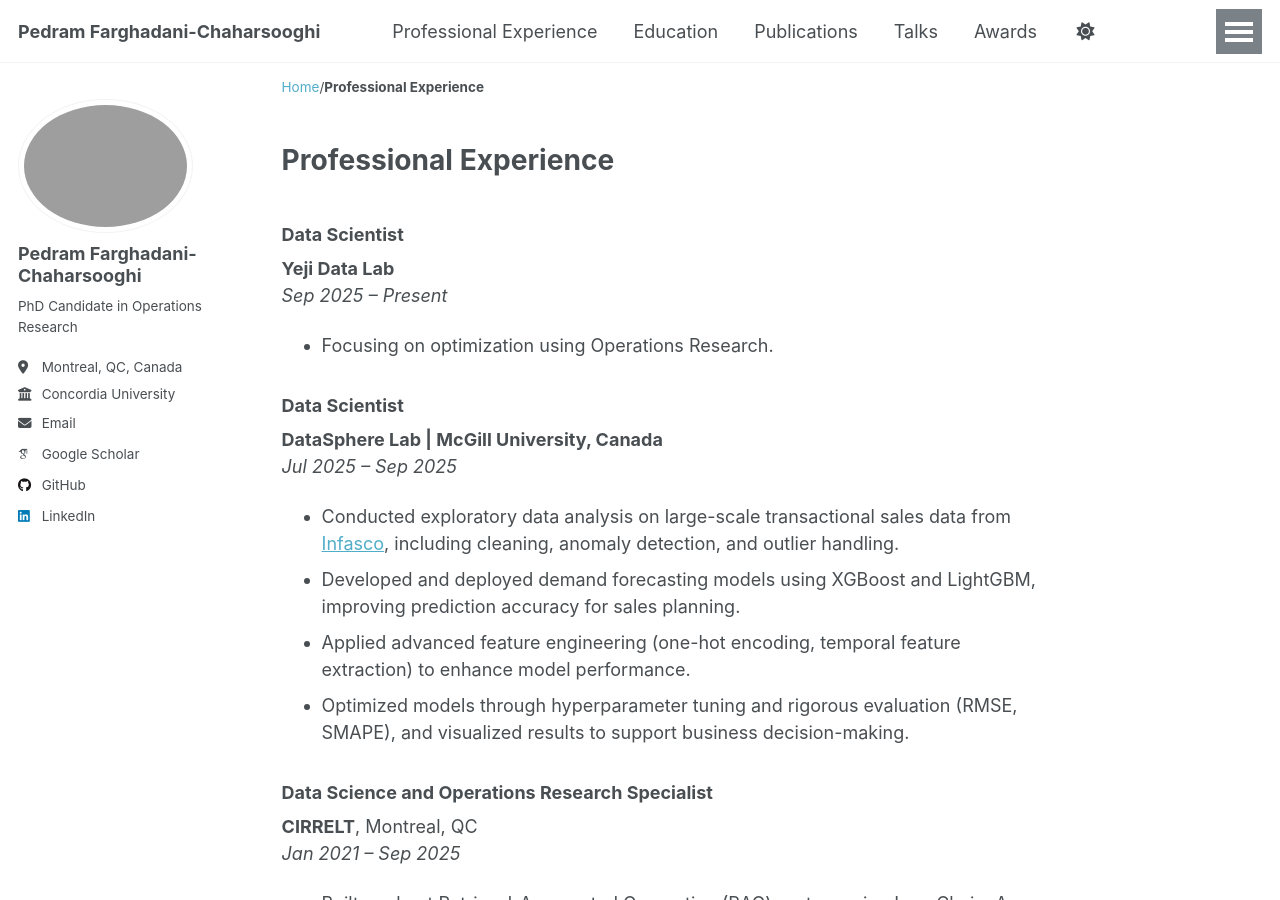
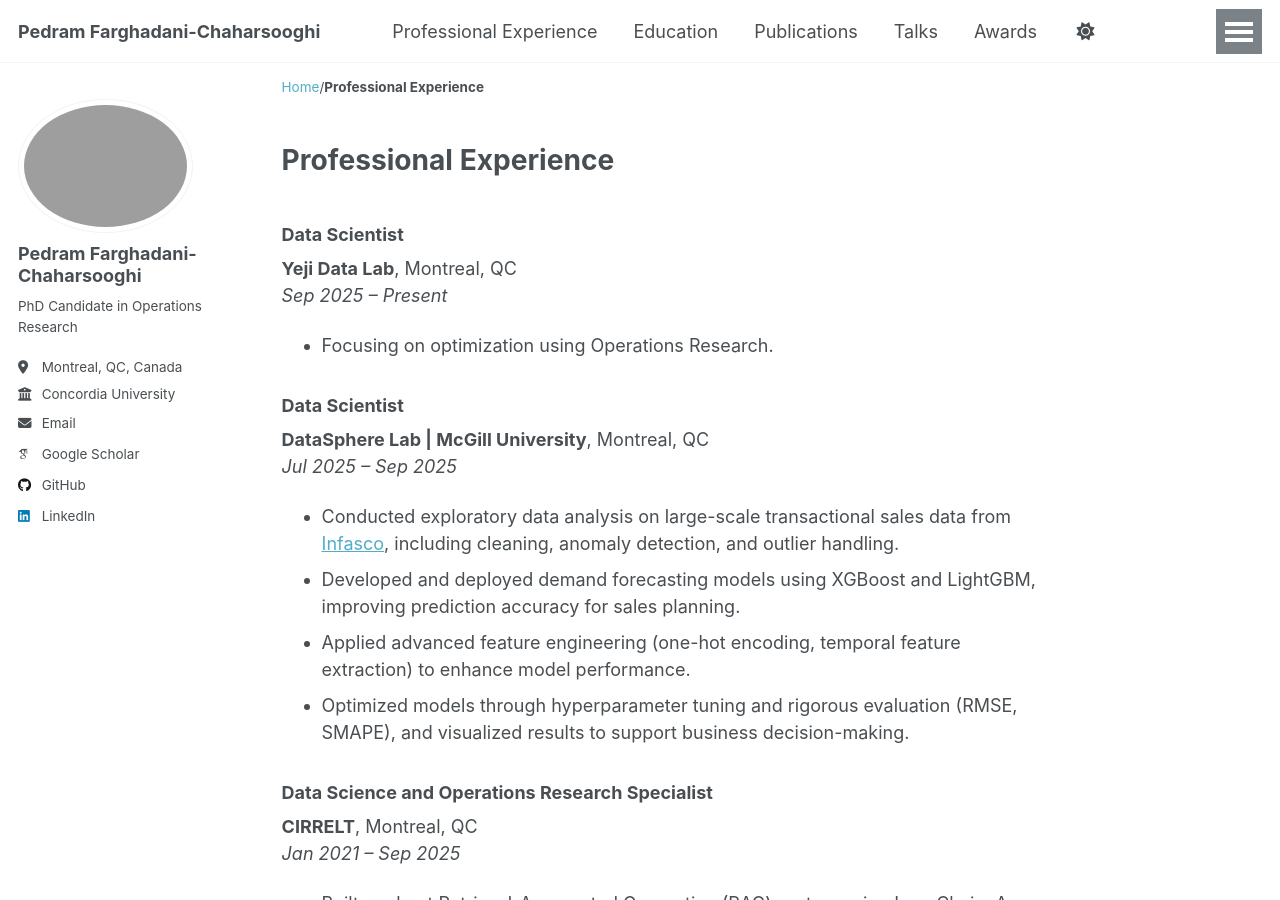
Before and after one commit to Pedram-Fdi/Pedram-Fdi.github.io, a Jekyll site: the page built from _pages/professionalexperience.md, in a window 1280 px wide and 900 px high. Built offline with Jekyll 4.4.1, drawn with Linux system fonts in a browser that asks for light colours; some web fonts are replaced.

Commit message:
Update professionalexperience.md

```diff
--- a/_pages/professionalexperience.md
+++ b/_pages/professionalexperience.md
@@ -6,12 +6,12 @@ author_profile: true
 ---
 
 ### Data Scientist
-**Yeji Data Lab**
+**Yeji Data Lab**, Montreal, QC
 *Sep 2025 – Present*
 - Focusing on optimization using Operations Research.
 
 ### Data Scientist
-**DataSphere Lab | McGill University, Canada**
+**DataSphere Lab | McGill University**, Montreal, QC
 *Jul 2025 – Sep 2025*
 - Conducted exploratory data analysis on large-scale transactional sales data from [Infasco](https://infasco.com/en/), including cleaning, anomaly detection, and outlier handling.
 - Developed and deployed demand forecasting models using XGBoost and LightGBM, improving prediction accuracy for sales planning.
```
